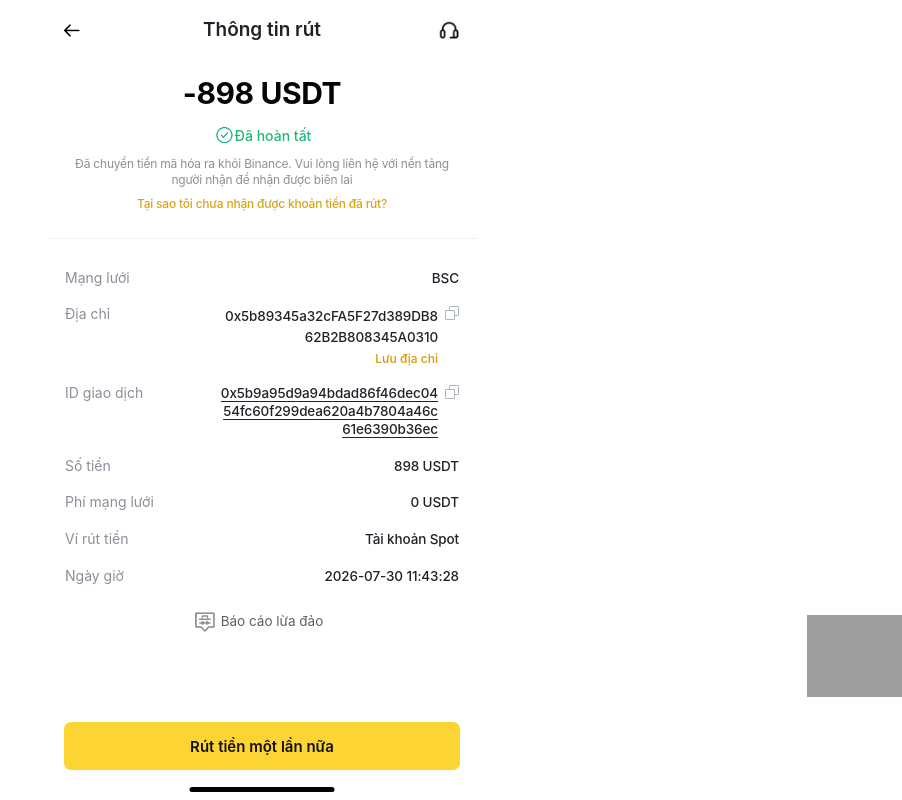
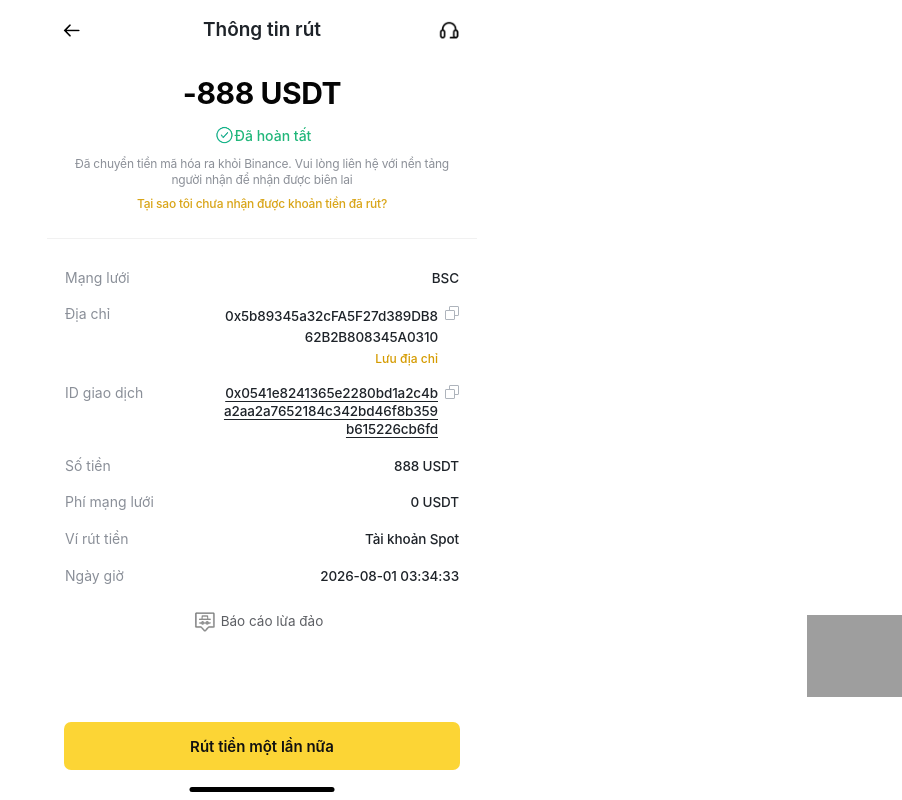
Before and after one commit to Duythang220911/binance, a React app: page withdraw-money2.html in a window 1280 px wide. Shown: the whole page, without its empty margins (378-1280 px from the left). Built offline with nearby package versions, Linux system fonts and the light colour scheme; grey boxes are pictures that could not be loaded.

Commit message:
Update withdraw-money2.html

```diff
--- a/withdraw-money2.html
+++ b/withdraw-money2.html
@@ -50,7 +50,7 @@
     </header>
 
     <section class="summary">
-      <div class="amount">-898 USDT</div>
+      <div class="amount">-888 USDT</div>
 
      <div class="status">
   <img src="img/images/check-success.png"
@@ -96,7 +96,7 @@
 
   <div class="detail-value">
     <strong class="break-text txid-text">
-      0x5b9a95d9a94bdad86f46dec0454fc60f299dea620a4b7804a46c61e6390b36ec
+      0x0541e8241365e2280bd1a2c4ba2aa2a7652184c342bd46f8b359b615226cb6fd
     </strong>
 
     <i class="copy-icon"></i>
@@ -105,7 +105,7 @@
 
   <div class="detail-row">
     <span>Số tiền</span>
-    <strong>898 USDT</strong>
+    <strong>888 USDT</strong>
   </div>
 
   <div class="detail-row">
@@ -120,7 +120,7 @@
 
   <div class="detail-row">
     <span>Ngày giờ</span>
-    <strong>2026-07-30 11:43:28 </strong>
+    <strong>2026-08-01 03:34:33 </strong>
   </div>
 </section>
 
```
